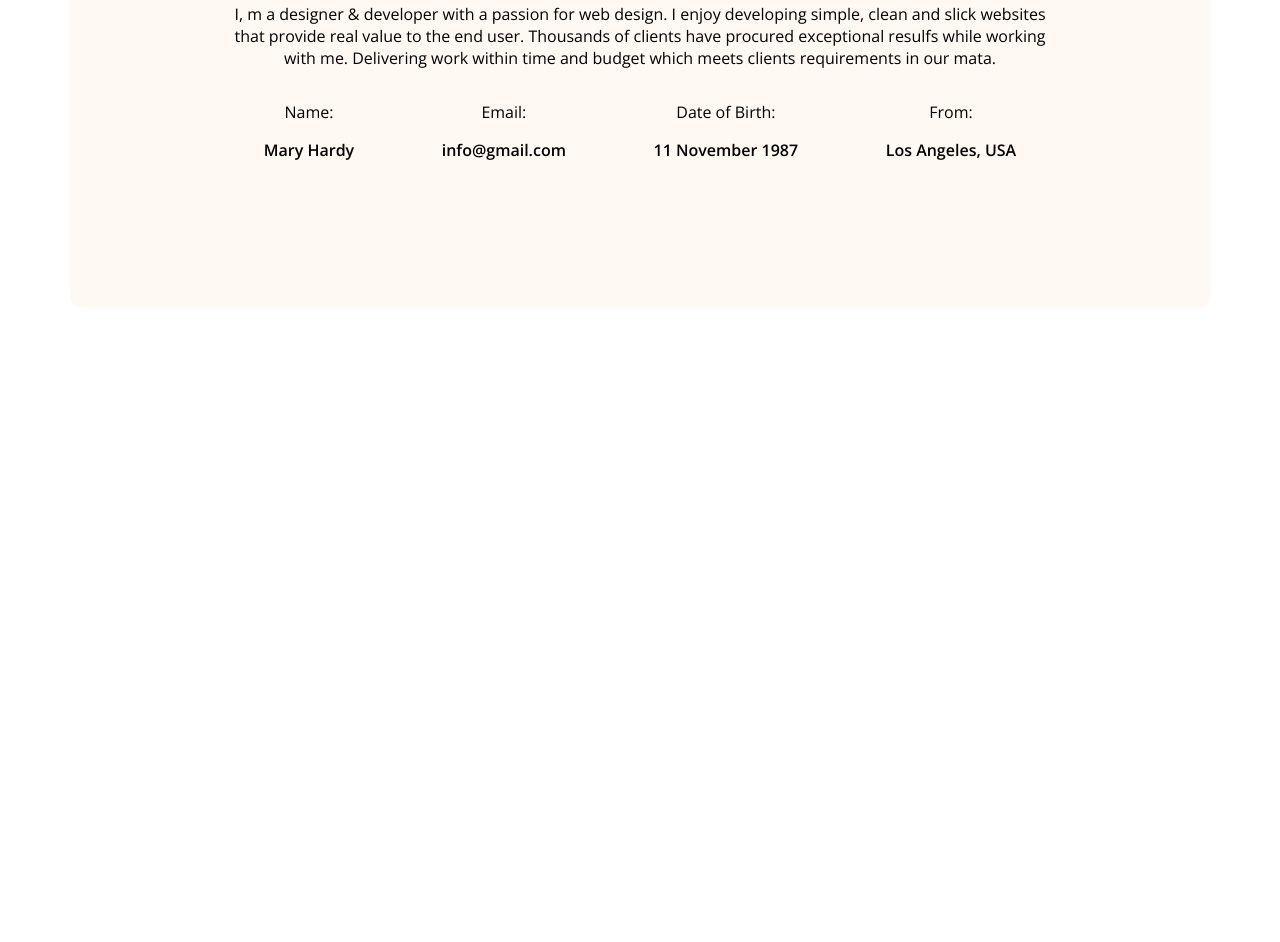
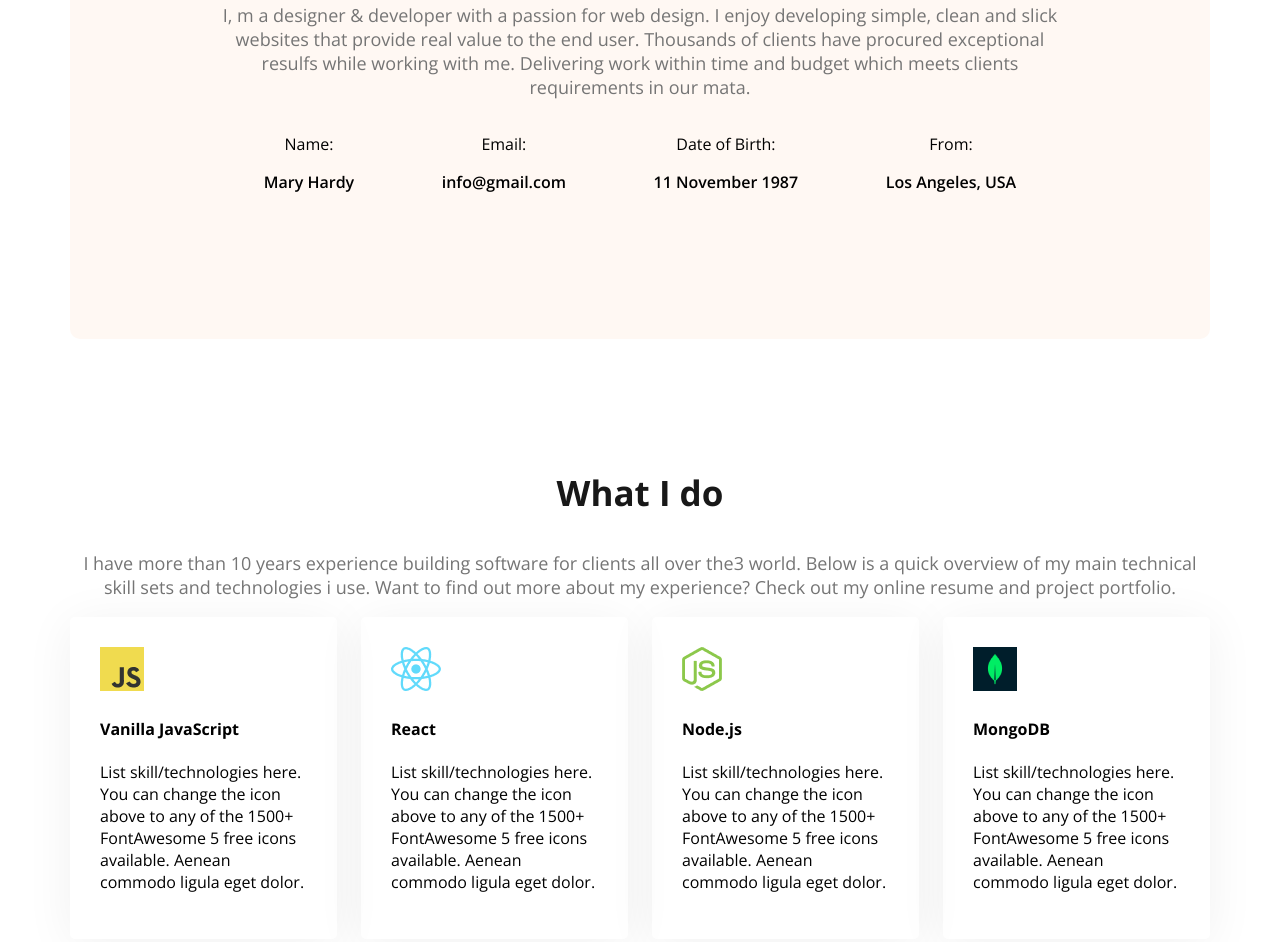
Before and after one commit to Helloworld2146/web-dev-portfolio, a plain HTML site: page index.html in a window 1280 px wide. Shown: the part 1296-2238 px from the top of the page. Before the commit the page ends 1611 px from the top, so only its background shows below. Drawn offline with nearby package versions, Linux system fonts and the light colour scheme.

Commit message:
added something with main tag

```diff
--- a/index.html
+++ b/index.html
@@ -59,6 +59,36 @@
             </div>
            </div>
         </section>
+        <!-- what i do section start -->
+         <section class="skills">
+            <h3 class="section-title text-center">What I do</h3>
+            <p class="section-description text-center">
+                I have more than 10 years experience building software for clients all over the3 world. Below is a quick overview of my main technical skill sets and technologies i use. Want to find out more about my experience? Check out my online
+                resume and project portfolio.
+            </p>
+            <div class="skills-container">
+                <div class="skill">
+                    <img src="images/icons/js.png" alt="">
+                    <h4 class="skill-title">Vanilla JavaScript</h4>
+                    <p class="skill-description">List skill/technologies here. You can change the icon above to any of the 1500+ FontAwesome 5 free icons available. Aenean commodo ligula eget dolor.</p>
+                </div>
+                <div class="skill">
+                    <img src="images/icons/react.png" alt="">
+                    <h4 class="skill-title">React</h4>
+                    <p class="skill-description">List skill/technologies here. You can change the icon above to any of the 1500+ FontAwesome 5 free icons available. Aenean commodo ligula eget dolor.</p>
+                </div>
+                <div class="skill">
+                    <img src="images/icons/nodejs.png" alt="">
+                    <h4 class="skill-title">Node.js</h4>
+                    <p class="skill-description">List skill/technologies here. You can change the icon above to any of the 1500+ FontAwesome 5 free icons available. Aenean commodo ligula eget dolor.</p>
+                </div>
+                <div class="skill">
+                    <img src="images/icons/mongo.png" alt="">
+                    <h4 class="skill-title">MongoDB</h4>
+                    <p class="skill-description">List skill/technologies here. You can change the icon above to any of the 1500+ FontAwesome 5 free icons available. Aenean commodo ligula eget dolor.</p>
+                </div>
+            </div>
+         </section>
     </main>
     <footer>
 
--- a/styles/portfolio.css
+++ b/styles/portfolio.css
@@ -28,6 +28,13 @@
     font-size: 35px;
     font-weight: bold;
     color: #181818;
+}
+.section-description{
+    font-size: 18px;
+    color: #757575;
+}
+.text-center{
+    text-align: center;
 }
 /* header */
 header{
@@ -83,12 +90,15 @@ main{
     max-width: 1140px;
     margin: 0 auto;
 }
+main section{
+    margin-top: 130px;
+    margin-bottom: 130px;
+}
 /* about styles */
 .about{
     border-radius: 10px;
     padding: 130px 150px;
     text-align: center;
-    margin-top: 130px;
 }
 .about-items{
     display: flex;
@@ -97,3 +107,12 @@ main{
 .item-description{
     font-weight: 600;
 }
+.skills-container{
+    display: flex;
+    gap: 24px;
+}
+.skill{
+    padding: 30px;
+    border-radius: 5px;
+    box-shadow: 0 6px 50px 0 rgba(0, 0, 0, 6%);
+}
```
